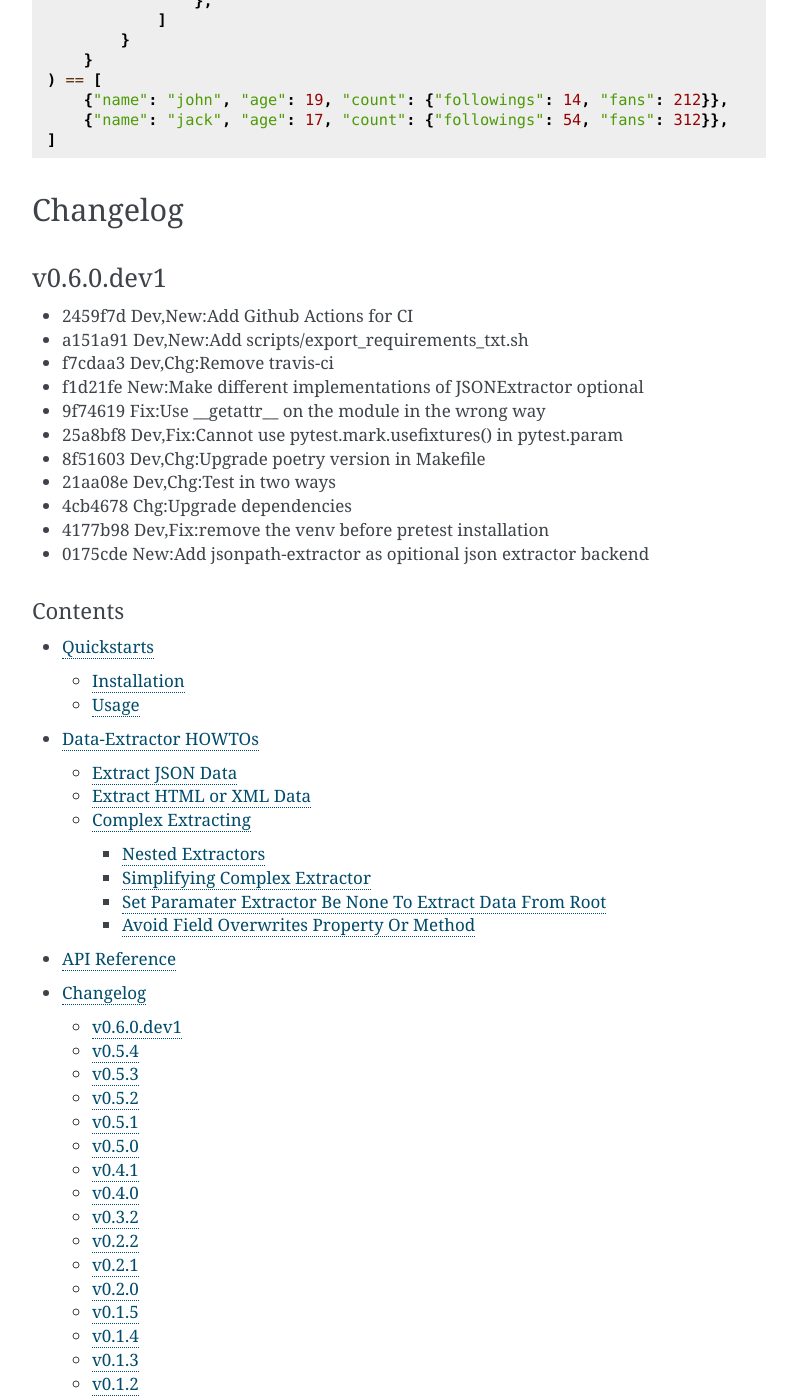
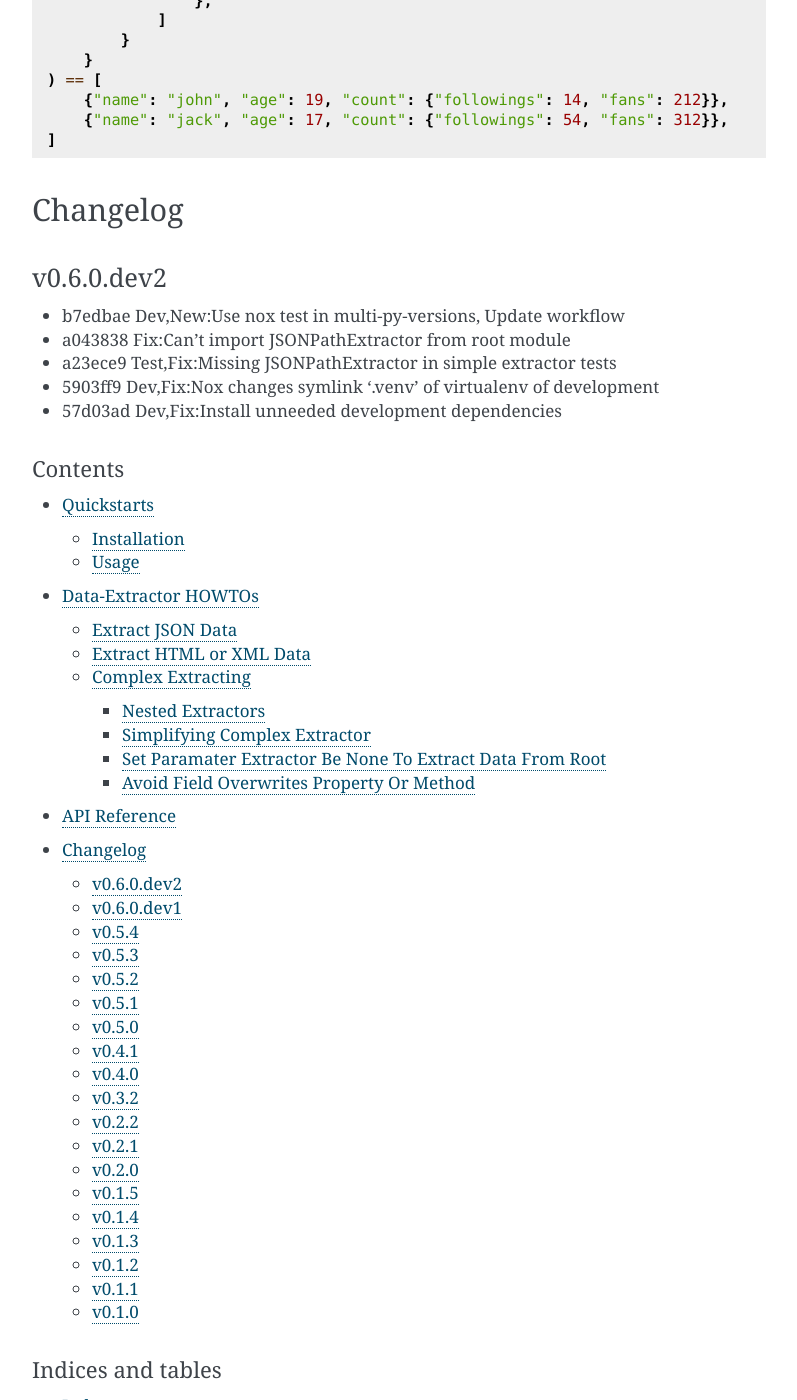
Before and after one commit to linw1995/data_extractor, a Sphinx documentation site: the page built from docs/source/index.rst, in a window 1280 px wide and 1400 px high, scrolled down 1244 px. Shown: the whole window, without its empty margins (356-1153 px from the left). Built offline with Sphinx 7.4.7, drawn with Linux system fonts in a browser that asks for light colours.

Commit message:
Bump to v0.6.0.dev2
- b7edbae Dev,New:Use nox test in multi-py-versions, Update workflow
- a043838 Fix:Can't import JSONPathExtractor from root module
- a23ece9 Test,Fix:Missing JSONPathExtractor in simple extractor tests
- 5903ff9 Dev,Fix:Nox changes symlink '.venv' of virtualenv of development
- 57d03ad Dev,Fix:Install unneeded development dependencies

```diff
--- a/docs/source/changelog.rst
+++ b/docs/source/changelog.rst
@@ -2,20 +2,14 @@
 Changelog
 =========
 
-v0.6.0.dev1
+v0.6.0.dev2
 ~~~~~~~~~~~
 
-- 2459f7d Dev,New:Add Github Actions for CI
-- a151a91 Dev,New:Add scripts/export_requirements_txt.sh
-- f7cdaa3 Dev,Chg:Remove travis-ci
-- f1d21fe New:Make different implementations of JSONExtractor optional
-- 9f74619 Fix:Use __getattr__ on the module in the wrong way
-- 25a8bf8 Dev,Fix:Cannot use pytest.mark.usefixtures() in pytest.param
-- 8f51603 Dev,Chg:Upgrade poetry version in Makefile
-- 21aa08e Dev,Chg:Test in two ways
-- 4cb4678 Chg:Upgrade dependencies
-- 4177b98 Dev,Fix:remove the venv before pretest installation
-- 0175cde New:Add jsonpath-extractor as opitional json extractor backend
+- b7edbae Dev,New:Use nox test in multi-py-versions, Update workflow
+- a043838 Fix:Can't import JSONPathExtractor from root module
+- a23ece9 Test,Fix:Missing JSONPathExtractor in simple extractor tests
+- 5903ff9 Dev,Fix:Nox changes symlink '.venv' of virtualenv of development
+- 57d03ad Dev,Fix:Install unneeded development dependencies
 
 .. include:: history.rst
     :start-line: 4
--- a/pyproject.toml
+++ b/pyproject.toml
@@ -1,6 +1,6 @@
 [tool.poetry]
 name = "data_extractor"
-version = "0.6.0.dev1"
+version = "0.6.0.dev2"
 license = "MIT"
 description = "Combine XPath, CSS Selectors and JSONPath for Web data extracting."
 authors = ["linw1995 <linw1995@icloud.com>"]
```
Also changed, not shown: README.rst (+6 -12 lines), docs/source/history.rst (+15 -0 lines).
